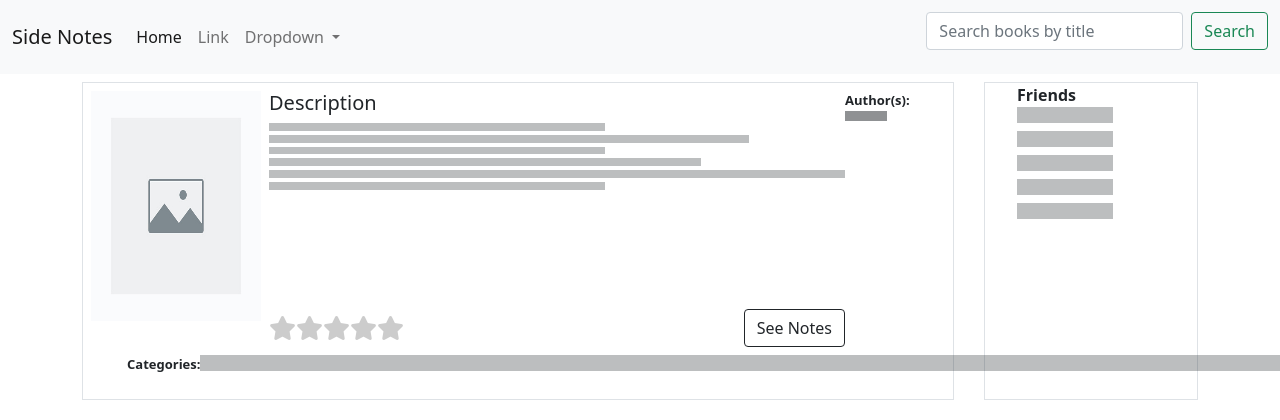
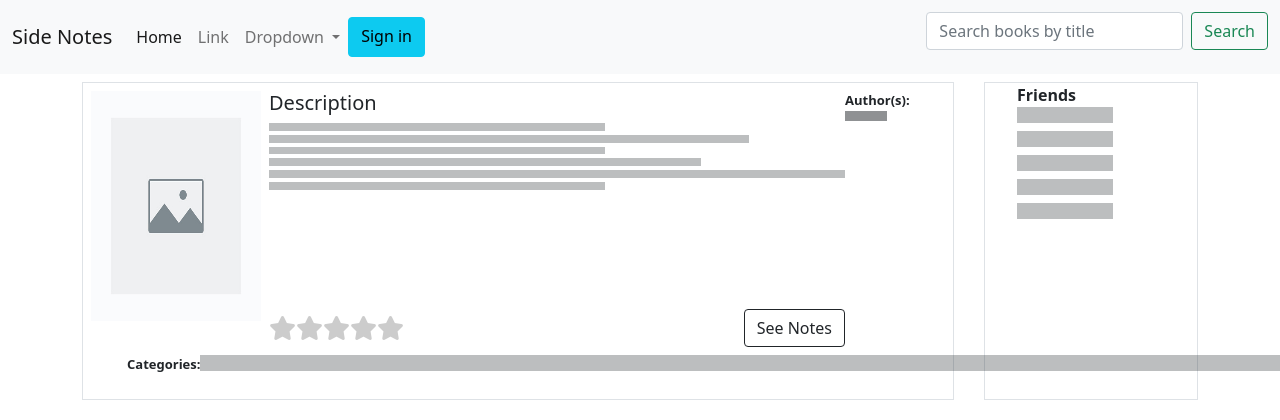
Before and after one commit to Soren568/SideNotes, a Flask app: page /book/1/view in a window 1280 px wide; the page is wider, and only the part inside the window is pictured. Shown: the top 420 px of that part. Run offline with Flask 2, Linux system fonts and the light colour scheme; some libraries are stand-ins or nearby versions.

Commit message:
changed google sign in to custom

```diff
--- a/flask_app/static/js/homePage.js
+++ b/flask_app/static/js/homePage.js
@@ -1,6 +1,6 @@
 
 subjects = ["art", "mathematics", "philosophy", "political+science", "computers", "fiction", "nonfiction", "social+science", "self+help"]
-window.onload = function() {
+window.onload = function () {
     subject = subjects[randomNumber(0, subjects.length)]
     fetch("https://www.googleapis.com/books/v1/volumes?q=subject:" + subject + "&printType=books")
         .then(resp => resp.json())
@@ -40,7 +40,6 @@ window.onload = function() {
             var booksCard = document.querySelectorAll(".card-books")
             for (const book of booksCard) {
                 book.addEventListener('click', function (e) {
-
                     window.location.href = this.getAttribute("data-href")
                 })
             }
--- a/flask_app/static/js/searchModal.js
+++ b/flask_app/static/js/searchModal.js
@@ -1,4 +1,5 @@
 console.log("hello")
+
 var bookSearch = document.querySelector('#books-form')
 
 // Book Search
@@ -6,6 +7,7 @@ bookSearch.addEventListener('submit', function (e) {
     e.preventDefault()
     console.log('books searched!')
 
+    let apiKey = "AIzaSyBLRoJIlAzU9vHUVjZtsiuWcFAITyBmavc"
     let form = new FormData(bookSearch)
     var searchTerm = document.querySelector("#search-term").value
     searchTerm.replace(" ", "+")
@@ -74,8 +76,8 @@ function onSignIn(googleUser) {
     var profile = googleUser.getBasicProfile();
     var id_token = googleUser.getAuthResponse().id_token;
     userImg = document.createElement("img")
-    userImg.setAttribute('id','user-img')
-    userImg.setAttribute('class','mt-1')
+    userImg.setAttribute('id', 'user-img')
+    userImg.setAttribute('class', 'mt-1')
     userImg.src = profile.getImageUrl()
     console.log(id_token)
     console.log('ID: ' + profile.getId()); // Do not send to your backend! Use an ID token instead.
@@ -85,7 +87,7 @@ function onSignIn(googleUser) {
     document.getElementById("sign-in").style.display = "none"
     document.getElementById("sign-out").style.display = "block"
     document.getElementById("user-img-container").appendChild(userImg)
-    userImg.addEventListener('click', function(e){
+    userImg.addEventListener('click', function (e) {
         window.location.href = `/users/${id_token}/view`
     })
 }
--- a/flask_app/templates/book_page.html
+++ b/flask_app/templates/book_page.html
@@ -24,7 +24,8 @@
                         <div class="stars-outer">
                             <div class="stars-inner"></div>
                         </div>
-                        <div class="main-ratings-count s-text me-auto ms-1"><span class="placeholder placeholder-s col-3"></span></div>
+                        <div class="main-ratings-count s-text me-auto ms-1"><span
+                                class="placeholder placeholder-s col-3"></span></div>
                         <a href="#" class="btn btn-outline-dark"> See Notes</a>
                     </div>
                 </div>
--- a/flask_app/templates/components/navbar.html
+++ b/flask_app/templates/components/navbar.html
@@ -27,11 +27,13 @@
                         <li><a class="dropdown-item" href="#">Something else here</a></li>
                     </ul>
                 </li>
-                <li class="nav-item d-inline align-center" id="sign-in-out">
-                    <div class="g-signin2" data-onsuccess="onSignIn" id="sign-in"></div>
-                    <div class="d-flex" id="user-img-container">
-                        <a href="#" onclick="signOut();" id="sign-out" class="btn btn-sm btn-outline-dark mt-1">Sign out</a>
-                    </div>
+                <li class="nav-item align-center d-flex align-middle" id="sign-in-out">
+                    <!-- <div class="g-signin2" data-onsuccess="onSignIn" id="sign-in"></div> -->
+                    {% if active_user %}
+                    <a class="btn btn-info" onclick="" href="/logout">Sign out</a>
+                    {% else %}
+                    <a class="btn btn-info" onclick="" href="/login">Sign in</a>
+                    {% endif %}
                 </li>
             </ul>
             <form class="d-flex mt-1" id="books-form">
--- /dev/null
+++ b/package.json
@@ -0,0 +1,5 @@
+{
+  "dependencies": {
+    "dotenv": "^10.0.0"
+  }
+}
```
Also changed, not shown: flask_app/controllers/login_register.py (+23 -11 lines), package-lock.json. Lines whose indentation alone changed are shown as unchanged.
